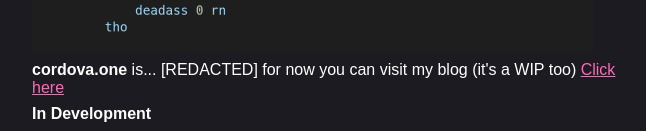
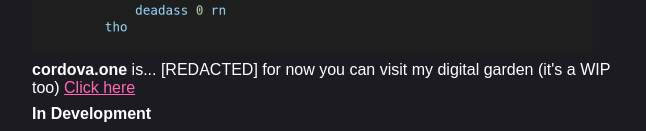
Before and after one commit to milowysh/milowysh.github.io, a plain HTML site: page index.html in a window 1280 px wide. Shown: the part 564-695 px from the top of the page, without its empty margins (308-954 px from the left). Drawn offline with Linux system fonts and the light colour scheme.

Commit message:
Update index.html (desc)
changed "blog" to a more appropiate term

```diff
--- a/index.html
+++ b/index.html
@@ -43,7 +43,7 @@ a {
 			</p>
 			<p>
 				<strong>cordova.one</strong> is... [REDACTED]
-				for now you can visit my blog (it's a WIP too)
+				for now you can visit my digital garden (it's a WIP too)
 				<a href="https://notes.cordova.one/">Click here</a>
 
 
```
